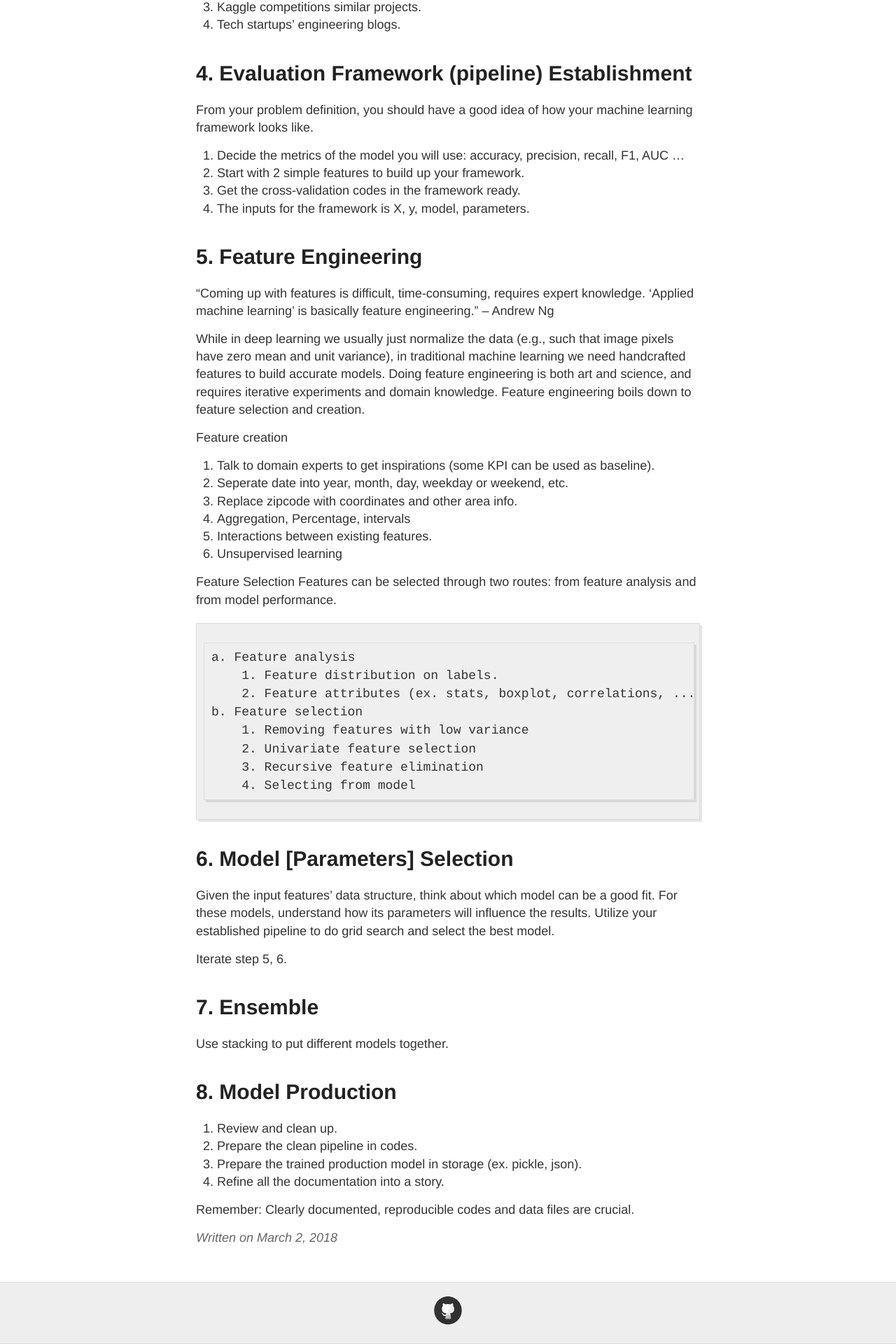
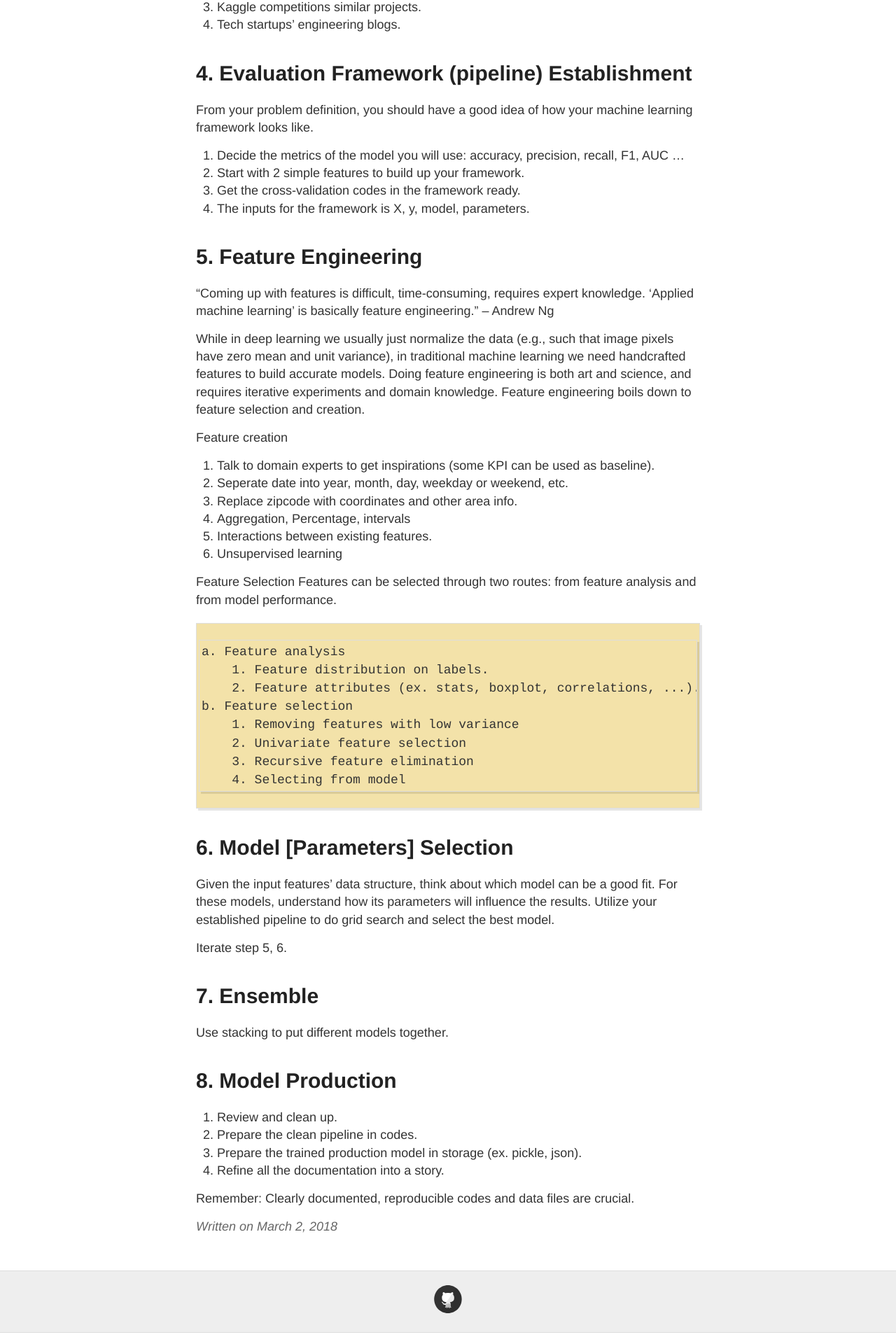
Before and after one commit to jionglearningzhang/jionglearningzhang.github.io, a Jekyll site: the page built from _posts/2018-3-2-supervised-learning-guide.md, in a window 1280 px wide. Shown: the part 1313-3233 px from the top of the page at 70% size. Built offline with Jekyll 4.4.1, drawn with Linux system fonts in a browser that asks for light colours.

Commit message:
change highlight

```diff
--- a/_sass/_highlights.scss
+++ b/_sass/_highlights.scss
@@ -1,7 +1,7 @@
 
 .highlight {
-  background-color: #efefef;
-  padding: 7px 7px 7px 10px;
+  background-color: #F3E2A9;
+  padding: 3px 3px 3px 3px;
   border: 1px solid #ddd;
   -moz-box-shadow: 3px 3px rgba(0,0,0,0.1);
   -webkit-box-shadow: 3px 3px rgba(0,0,0,0.1);
```
